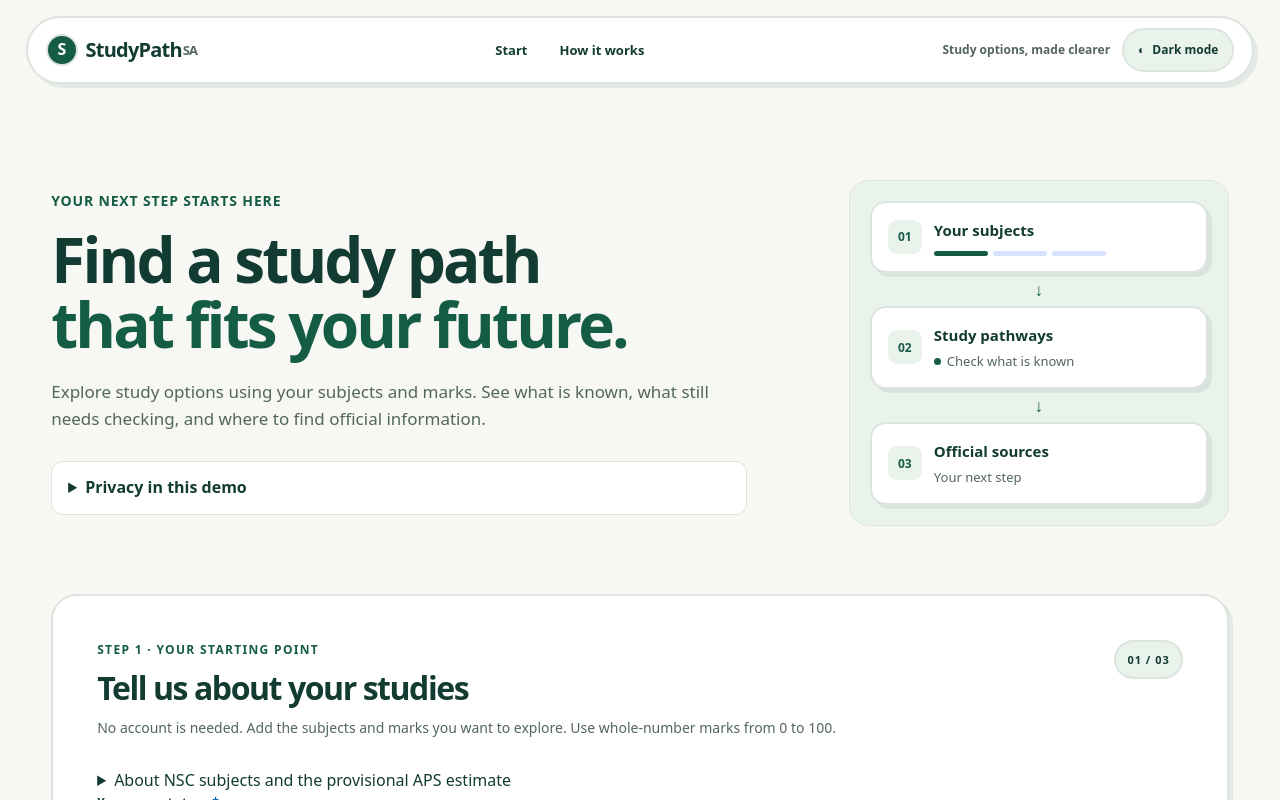
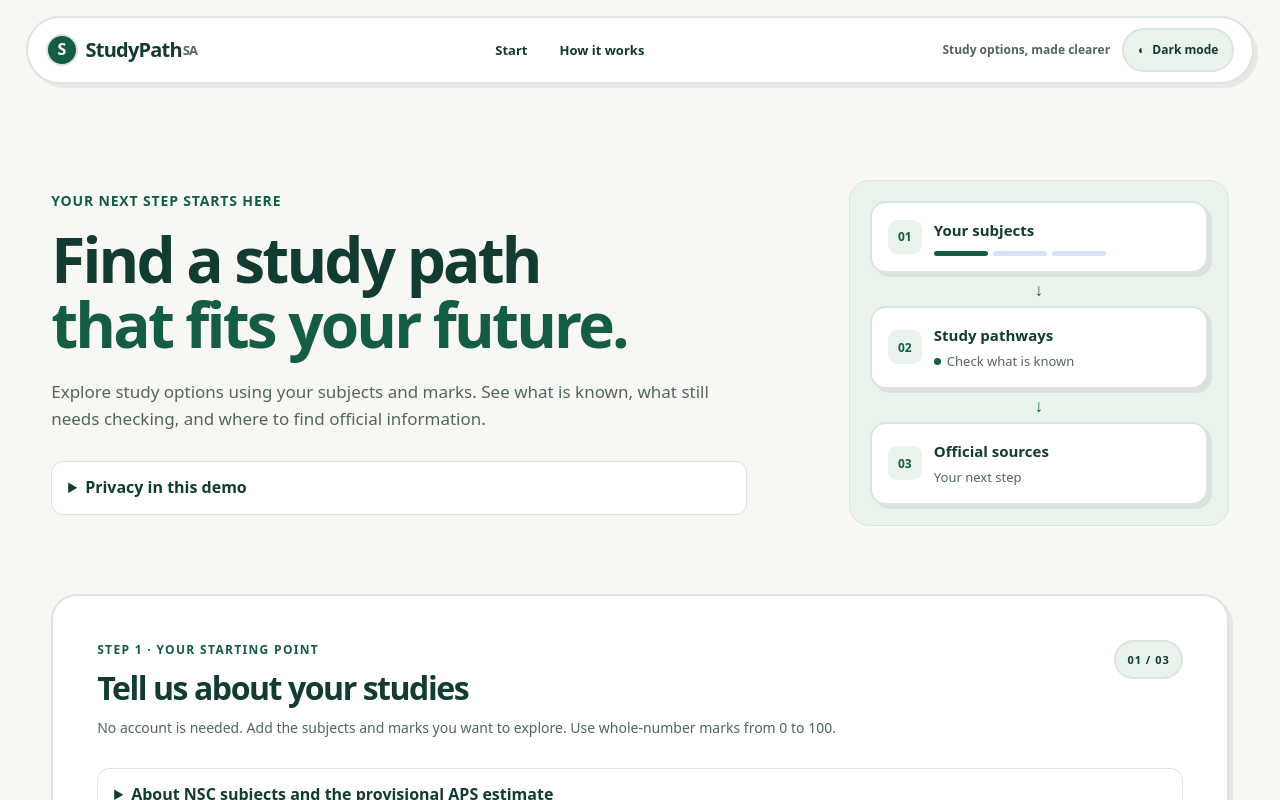
Before and after one commit to s1xte3n/studypath-sa, a React (Vite) app: page / in a window 1280 px wide. Shown: the top 800 px of the page. Built offline with nearby package versions, Linux system fonts and the light colour scheme.

Commit message:
Style NSC and APS guidance disclosure

```diff
--- a/src/styles.css
+++ b/src/styles.css
@@ -1318,3 +1318,38 @@ body,
   background: var(--paper, #17231e);
   color: var(--ink, #f7f8f4);
 }
+
+
+/* Keep detailed NSC and APS caveats available without a prominent warning panel. */
+.profile-guidance-disclosure {
+  margin: 0 0 1.25rem;
+  border: 1px solid var(--line, #dce4de);
+  border-radius: 0.75rem;
+  background: var(--paper, #fff);
+  color: var(--ink, #123b32);
+}
+
+.profile-guidance-disclosure summary {
+  padding: 0.85rem 1rem;
+  cursor: pointer;
+  font-weight: 600;
+}
+
+.profile-guidance-disclosure summary:focus-visible {
+  outline: 3px solid var(--green, #155c45);
+  outline-offset: 3px;
+  border-radius: 0.5rem;
+}
+
+.profile-guidance-content {
+  padding: 0 1rem 1rem;
+}
+
+.profile-guidance-content p {
+  margin: 0;
+}
+
+[data-theme="dark"] .profile-guidance-disclosure {
+  background: var(--paper, #17231e);
+  color: var(--ink, #f7f8f4);
+}
```
